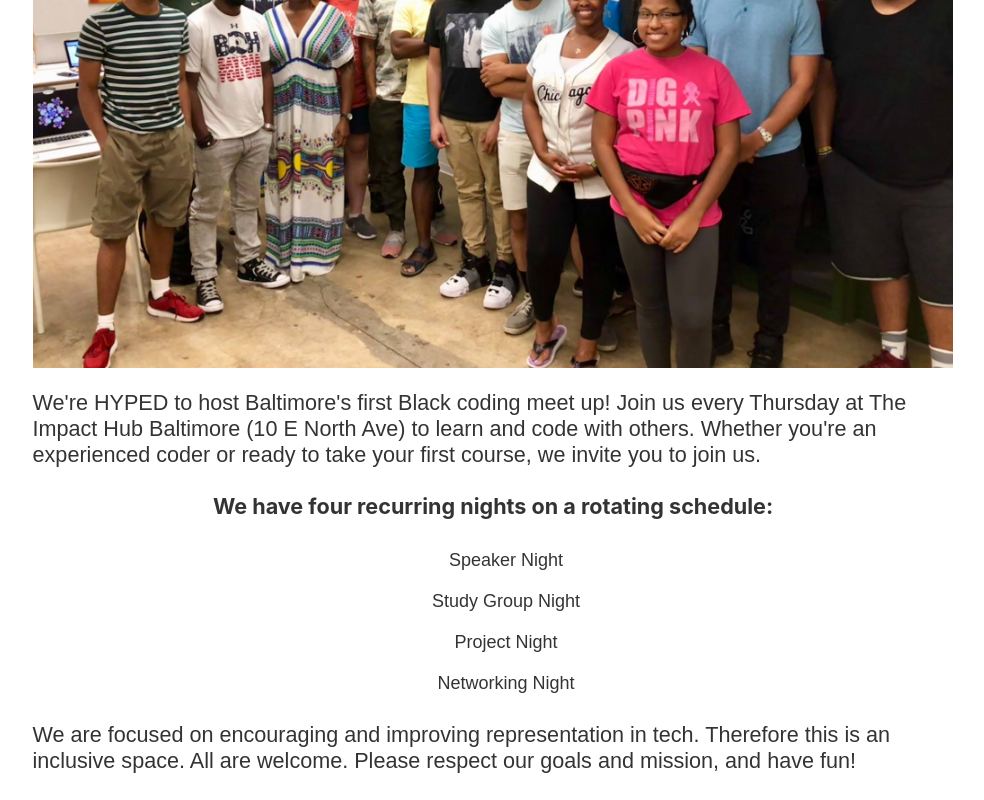
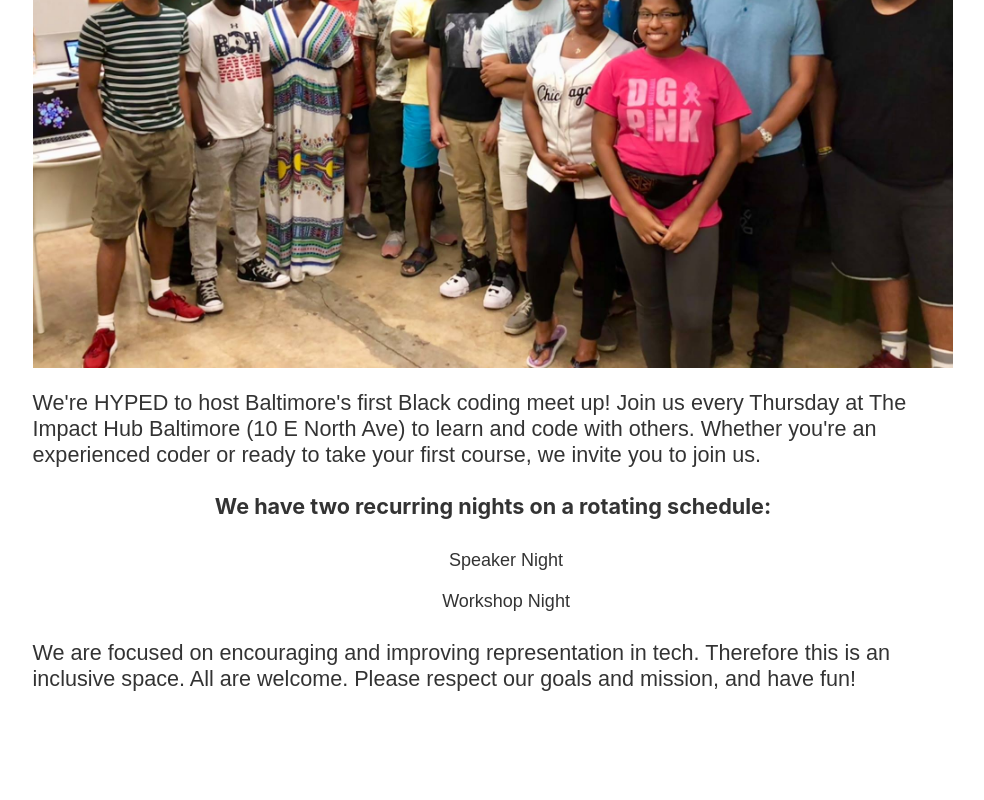
Before and after one commit to baltimoreblacktechies/bbt-site-v2, a Gatsby site: page / in a window 1280 px wide. Shown: the part 599-1399 px from the top of the page, without its empty margins (147-1131 px from the left). After the commit the page ends 1317 px from the top, so only its background shows below. Built offline with nearby package versions, Linux system fonts and the light colour scheme; Gatsby itself is replaced by a stand-in of ours.

Commit message:
Day changes
Meetup days have been changed from four times a month to twice a month.

```diff
--- a/src/pages/index.js
+++ b/src/pages/index.js
@@ -28,13 +28,11 @@ const IndexPage = () => (
     </Section>
     <ListWrapper>
       <ListTitle>
-        We have four recurring nights on a rotating schedule:
+        We have two recurring nights on a rotating schedule:
       </ListTitle>
       <List>
         <ListItem>Speaker Night</ListItem>
-        <ListItem>Study Group Night</ListItem>
-        <ListItem>Project Night </ListItem>
-        <ListItem>Networking Night</ListItem>
+        <ListItem>Workshop Night </ListItem>
       </List>
     </ListWrapper>
     <Section>
```
